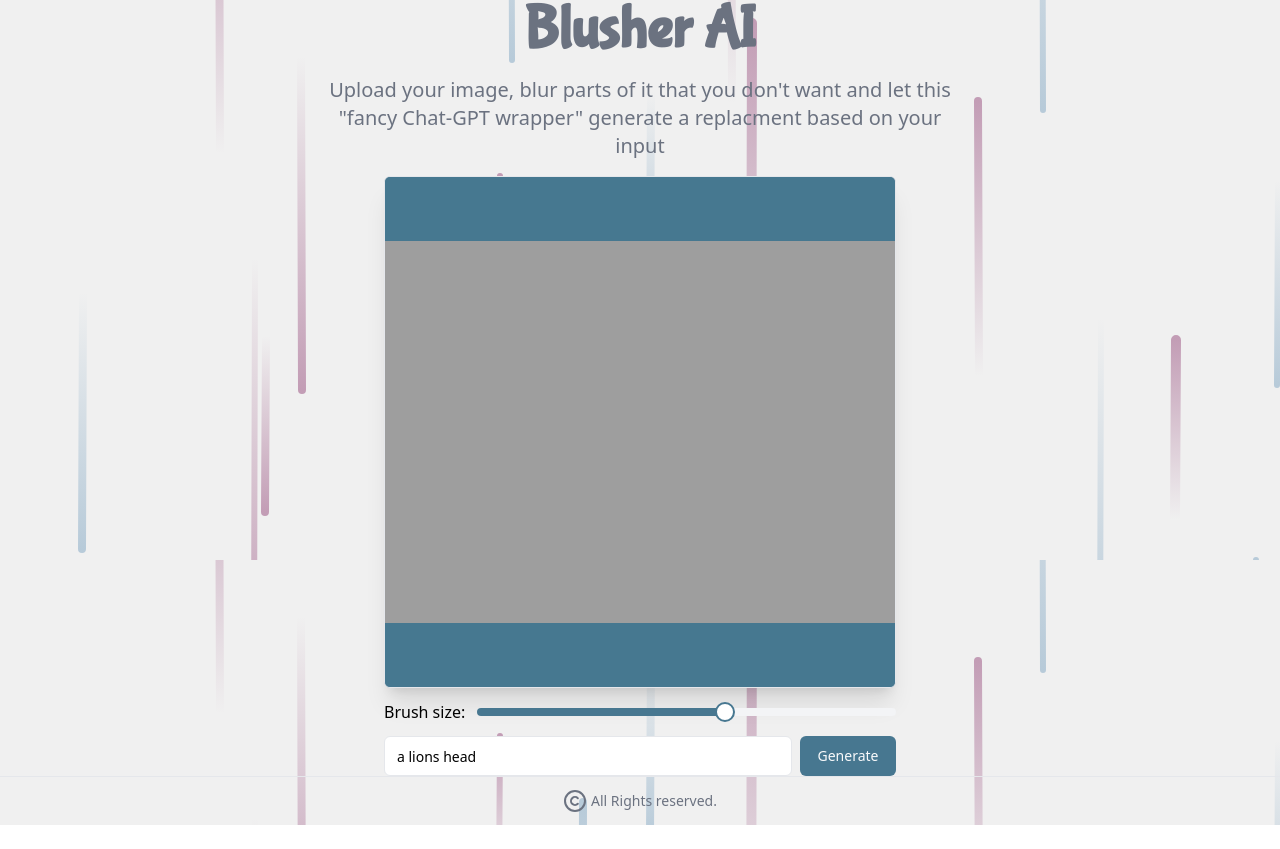
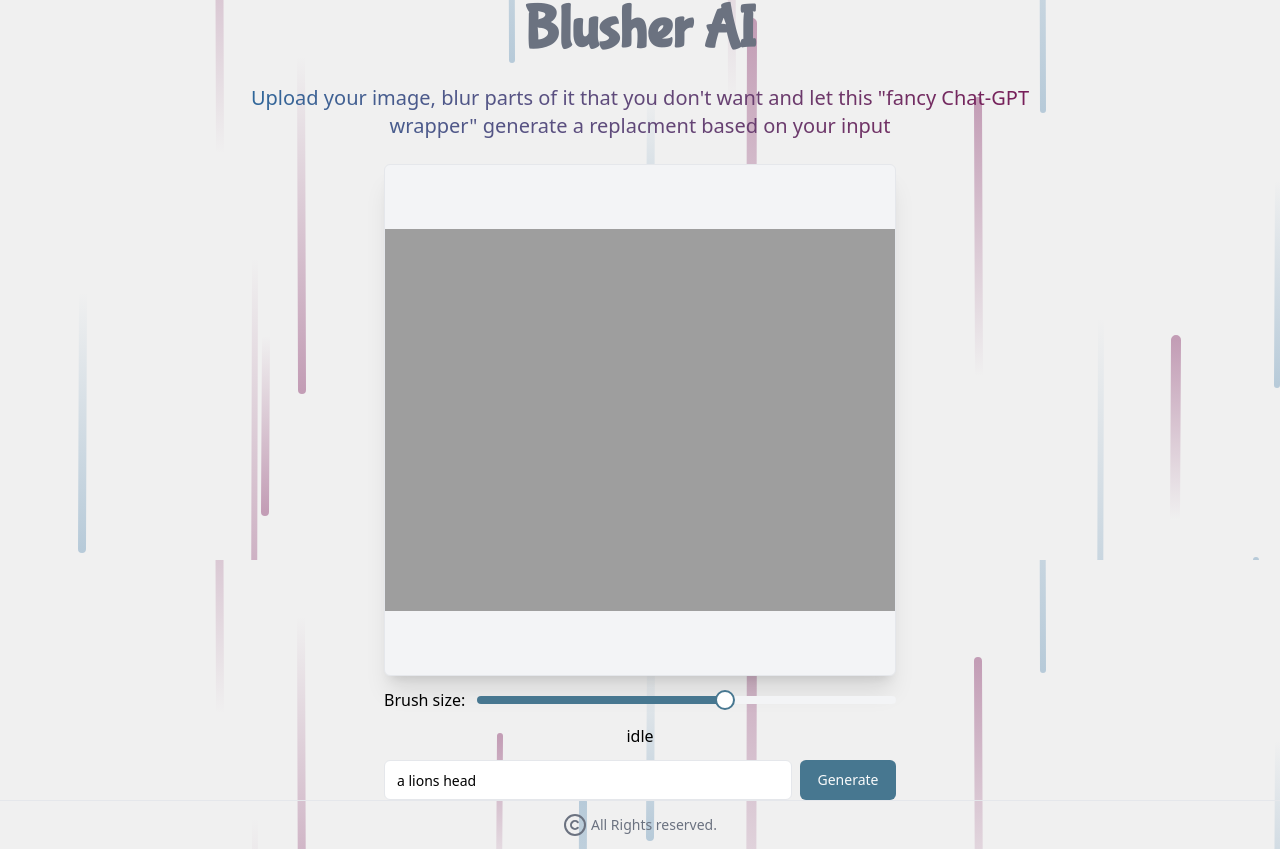
Before and after one commit to barisdemirci8/blusherai, a Next.js app: page / in a window 1280 px wide. Before the commit the page ends 825 px from the top, so only its background shows below. Built offline with nearby package versions, Linux system fonts and the light colour scheme; a web font is replaced by a local one.

Commit message:
image handling stuff done, download todo

```diff
--- a/src/app/api/blusher/route.ts
+++ b/src/app/api/blusher/route.ts
@@ -5,24 +5,12 @@
 
 export async function POST(request: NextRequest) {
 
-    throw new Error("error");
-    console.log('incoming request: ');
-
     const formData = await request.formData();
     const prompt = formData.get('prompt') as string;
     const image = formData.get('image') as any;
     const mask = formData.get('mask') as any;
 
-    /* const response = await openai.images.generate({
-        model: "dall-e-3",
-        prompt: "an arsenal player from the past",
-        n: 1,
-        size: "1024x1024"
-    }); */
-
-    // this works just passing the file from the form data
-    //const response = await openai.images.createVariation({ model: "dall-e-2", image: image, n: 1, size: "1024x1024" });
-
+    try {
         const response = await openai.images.edit({
             image: image,
             mask: mask,
@@ -31,8 +19,10 @@
             size: "1024x1024",
         });
 
-    console.log('response: ', response);
-
-    //return NextResponse.json({message: 'ok'});
-    return NextResponse.json({message: 'ok', imageUrl: response.data[0].url});
+        return NextResponse.json({imageUrl: response.data[0].url});
     }
+    catch (error: any) {
+        console.error('error generating image: ', error);
+        return NextResponse.error();
+    }
+}
--- a/src/app/page.tsx
+++ b/src/app/page.tsx
@@ -1,12 +1,11 @@
-import Blusher from "@/components/image/blusherImageHandler";
 import BlusherForm from "@/components/image/blusherForm";
 
 export default function Home() {
 
   return (
-    <main className="flex-1 flex flex-col justify-center items-center space-y-4">
+    <main className="grid auto-rows-min justify-items-center align-self-center content-center gap-6">
       <h1 className="text-6xl font-bold font-bubblegum text-muted-foreground">Blusher AI</h1>
-      <p className="text-xl text-center text-muted-foreground max-w-1/2">
+      <p className="text-xl text-center max-w-2/3 bg-gradient-to-r from-[#24699d] to-[#791656] bg-clip-text text-transparent">
         Upload your image, blur parts of it that you don&apos;t want and let
         this &quot;fancy Chat-GPT wrapper&quot; generate a replacment based on
         your input
--- a/src/components/image/blusherForm.tsx
+++ b/src/components/image/blusherForm.tsx
@@ -11,6 +11,7 @@
 import Loader from "../ui/loader";
 import { useToast, toast } from "@/hooks/use-toast";
 import { useEffect } from "react";
+import GeneratedImage from "./generatedImage";
 
 const blusherFormSchema = z.object({
     prompt: z.string().nonempty({message: 'Please enter what you want to be edited in.'}),
@@ -21,7 +22,7 @@
 
 export default function BlusherForm() {
 
-    const { mutate, data, error, isPending } = useBlush();
+    const { mutate, data, error, status, isPending } = useBlush();
 
     const form = useForm<BlusherForm>({
         resolver: zodResolver(blusherFormSchema),
@@ -33,7 +34,6 @@
     const { control, handleSubmit } = form;
 
     const onSubmit = (formValues: BlusherForm) => {
-        console.log('submitting form: ', formValues);
 
         // convert blob to buffer
         if (formValues.image && formValues.mask) {
@@ -58,14 +58,26 @@
     }, [error]);
 
     if (isPending) {
-        return <Loader />;
+        return (
+          <div className="flex flex-col justify-center items-center gap-3">
+            <Loader />
+          </div>
+        );
+    }
+
+    if (data) {
+        console.log("data: ", data);
+        return(
+            <GeneratedImage imageUrl={data.imageUrl}/>
+        );
     }
 
     return (
       <Form {...form}>
-        <form onSubmit={handleSubmit(onSubmit)} className="space-y-3">
+        <form onSubmit={handleSubmit(onSubmit)} className="space-y-3 flex flex-col justify-center items-center">
           <BlusherImageHandler />
-          <div className="grid grid-cols-5 gap-2">
+                <p>{status}</p>
+          <div className="grid grid-cols-5 gap-2 w-[90%] md:w-full justify-center items-center">
             <FormField
               name="prompt"
               control={control}
--- a/src/components/image/blusherImageHandler.tsx
+++ b/src/components/image/blusherImageHandler.tsx
@@ -1,9 +1,7 @@
 "use client";
 
 import { useEffect, useRef, useState } from "react";
-import { Button } from "../ui/button";
 import { Slider } from "../ui/slider";
-import { useBlush } from "@/lib/hooks/use-blush";
 import { BlusherForm } from "./blusherForm";
 import { useFormContext } from "react-hook-form";
 
@@ -23,8 +21,6 @@
         image.crossOrigin = "anonymous";
 
         image.onload = () => {
-            console.log('image width: ', image.width);
-            console.log('image height: ', image.height);
             imageRef.current = image;
             drawImageOnCanvas();
         }
@@ -86,11 +82,6 @@
         const ctx = canvas?.getContext("2d");
 
         if (canvas && ctx && imageRef.current) {
-
-            // set bg
-            ctx.fillStyle = "rgba(71, 120, 144, 0.8)";
-            ctx.fillRect(0, 0, canvas.width, canvas.height);
-
             const scaleX: number = canvas.width / imageRef.current.width;
             const scaleY: number = canvas.height / imageRef.current.height;
             const scale: number = Math.min(scaleX, scaleY);
@@ -155,7 +146,7 @@
       <div className="flex flex-col justify-center items-center gap-3">
         <canvas
           ref={canvasRef}
-          className="border rounded-md shadow-xl object-fit cursor-pointer w-128 h-128 bg-primary"
+          className="border rounded-md shadow-xl object-fit cursor-pointer w-128 h-128 bg-muted"
           width={1024}
           height={1024}
           onMouseDown={startDraw}
@@ -164,7 +155,7 @@
           onMouseMove={draw}
         />
 
-        <div className="flex justify-center items-center gap-3 w-full">
+        <div className="flex justify-center items-center gap-3 w-2/3 md:w-full">
           <p className="whitespace-nowrap">Brush size:</p>
           <Slider
             className="cursor-pointer"
--- /dev/null
+++ b/src/components/image/generatedImage.tsx
@@ -0,0 +1,81 @@
+"use client";
+
+import { useEffect, useRef, useState } from "react";
+import { Button } from "../ui/button";
+import Loader from "../ui/loader";
+
+type GeneratedImageProps = {
+    imageUrl: string;
+}
+
+export default function GeneratedImage(props: GeneratedImageProps) {
+
+    const { imageUrl } = props;
+
+    const canvasRef = useRef<HTMLCanvasElement>(null);
+    const imageRef = useRef<HTMLImageElement>(null);
+
+    const [isLoading, setIsLoading] = useState<boolean>(true);
+
+    useEffect(() => {
+        const image = new Image();
+        image.src = imageUrl;
+
+        image.onload = () => {
+            imageRef.current = image;
+            drawImageOnCanvas();
+            setIsLoading(false);
+        }
+    }, [])
+
+    const drawImageOnCanvas = () => {
+        const canvas = canvasRef.current;
+        const ctx = canvas?.getContext("2d");
+
+        if (canvas && ctx && imageRef.current) {
+            const scaleX: number = canvas.width / imageRef.current.width;
+            const scaleY: number = canvas.height / imageRef.current.height;
+            const scale: number = Math.min(scaleX, scaleY);
+
+            const scaledWidth: number = imageRef.current.width * scale;
+            const scaledHeight: number = imageRef.current.height * scale;
+
+            const offsetX: number = (canvas.width - scaledWidth) / 2;
+            const offsetY: number = (canvas.height - scaledHeight) / 2;
+
+            ctx.drawImage(imageRef.current, offsetX, offsetY, scaledWidth, scaledHeight);
+        }
+    };
+
+    const downloadImage = () => {
+        const canvas = canvasRef.current;
+        const ctx = canvas?.getContext("2d");
+
+        if (canvas && ctx && imageRef.current) {
+
+            imageRef.current.crossOrigin = "anonymous";
+
+            // img to data
+            const dataUrl = canvas.toDataURL("image/png");
+
+            const a = document.createElement("a");
+            a.href = dataUrl;
+            a.download = "fancy-pic.png";
+            a.click();
+        }
+    }
+
+    return (
+      <div className="flex flex-col justify-center items-center gap-3">
+        {isLoading && <Loader />}
+        <canvas
+          hidden={isLoading}
+          ref={canvasRef}
+          className="border rounded-md shadow-xl object-fit cursor-pointer w-128 h-128"
+          width={1024}
+          height={1024}
+        />
+        <Button onClick={downloadImage}>Download</Button>
+      </div>
+    );
+}
--- a/src/lib/hooks/use-blush.ts
+++ b/src/lib/hooks/use-blush.ts
@@ -1,4 +1,3 @@
-import { BlusherForm } from "@/components/image/blusherForm";
 import { useMutation } from "@tanstack/react-query";
 
 const BLUSH_QUERY_KEY = "BLUSH_QUERY_KEY";
@@ -7,17 +6,13 @@
     return useMutation({
         mutationKey: [ BLUSH_QUERY_KEY ],
         mutationFn: (formData: FormData) => {
-            return createImage(formData);
+            return editImage(formData);
         }
     });
 }
 
-async function createImage(formData: FormData) {
+async function editImage(formData: FormData) {
     const options = {
-        /* headers: {
-            'Content-Type' : 'application/json',
-            'Accept' : 'application/json'
-        }, */
         method: 'POST',
         body: formData,
     };
```
Also changed, not shown: src/components/image/brush-cursor.svg (deleted). Lines whose indentation alone changed are shown as unchanged.
